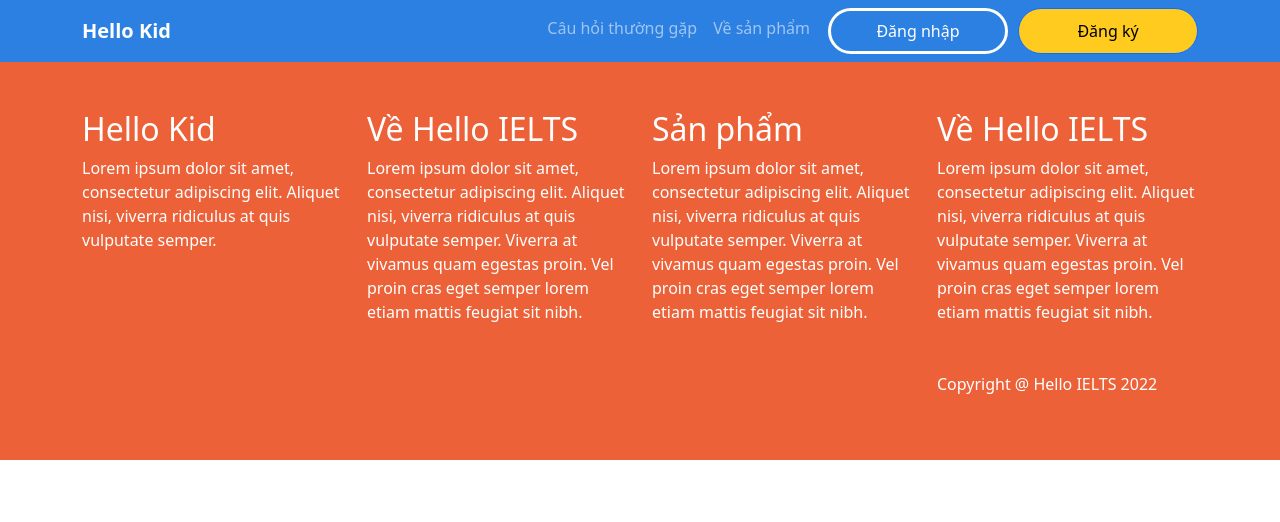
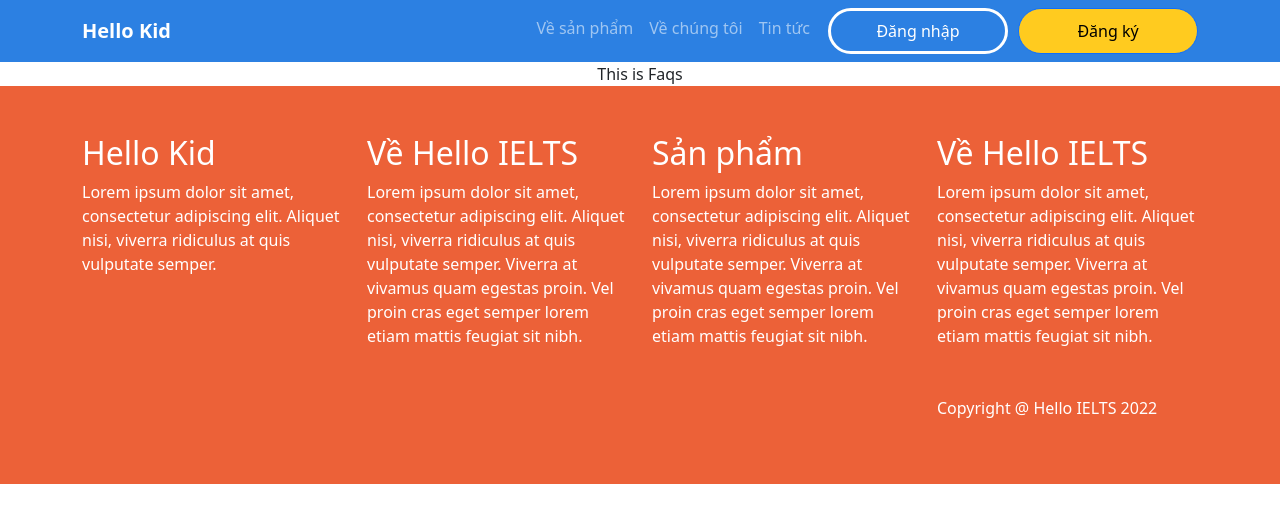
Before and after one commit to chauvuha/hello-kid, a React (Create React App) app: page /aboutus in a window 1280 px wide. Shown: the top 522 px of the page. Built offline with nearby package versions, Linux system fonts and the light colour scheme.

Commit message:
changes in sections

```diff
--- a/src/App.js
+++ b/src/App.js
@@ -1,6 +1,6 @@
 import './App.css';
 import Home from './components/pages/Home/home';
-import Faqs from './components/pages/Faqs/Faqs';
+import AboutUs from './components/pages/AboutUs/AboutUs';
 import Header from './components/elements/Header/Header';
 import Footer from './components/elements/Footer/Footer';
 
@@ -14,7 +14,7 @@ function App() {
         <Header />
         <Routes>
           <Route path="/" element={<Home />}></Route>
-          <Route path="/faqs" element={<Faqs />}></Route>
+          <Route path="/aboutus" element={<AboutUs />}></Route>
 
         </Routes>
         <Footer />
--- a/src/components/elements/Header/Header.js
+++ b/src/components/elements/Header/Header.js
@@ -11,8 +11,9 @@ export default function Header() {
                 <Container>
                     <Navbar.Brand href="/">Hello Kid</Navbar.Brand>
                     <Nav className="justify-content-end">
-                        <Nav.Link href="/faqs">Câu hỏi thường gặp</Nav.Link>
-                        <Nav.Link href="/products">Về sản phẩm</Nav.Link>
+                        <Nav.Link href="/product">Về sản phẩm</Nav.Link>
+                        <Nav.Link href="/aboutus">Về chúng tôi</Nav.Link>
+                        <Nav.Link href="/news">Tin tức</Nav.Link>
                         <Button className = "sign-in-button">Đăng nhập</Button>
                         <Button className="sign-up-button">Đăng ký</Button>
                     </Nav>
--- a/src/components/pages/Faqs/Faqs.js
+++ b/src/components/pages/AboutUs/AboutUs.js
@@ -1,11 +1,9 @@
 import React from 'react'
 
-export default function Faqs(){
+export default function AboutUs(){
     return (
         <div>
             This is Faqs
         </div>
     )
 }
-
-// export default Faqs
```
Also changed, not shown: src/components/pages/AboutUs/AboutUs.css (added).
